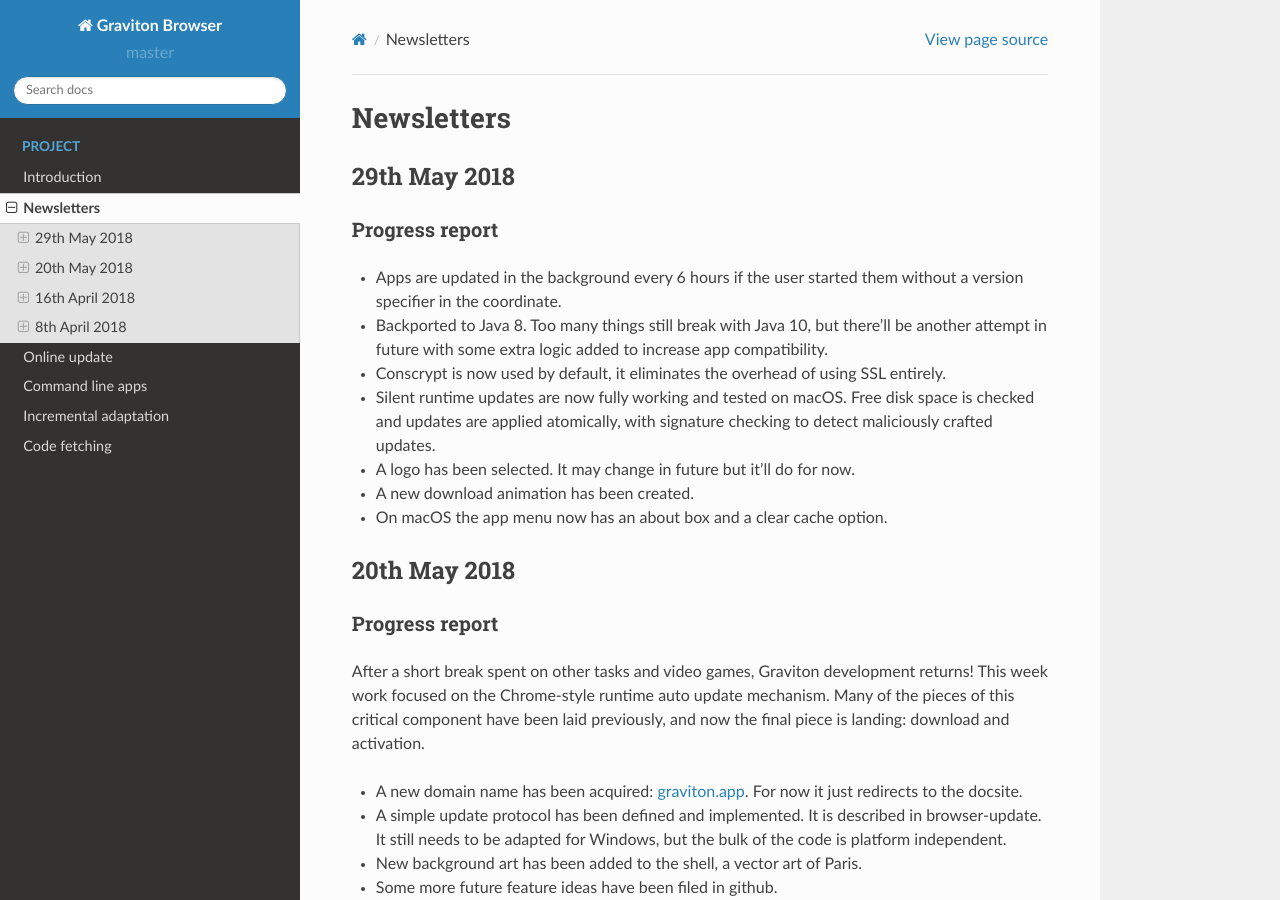
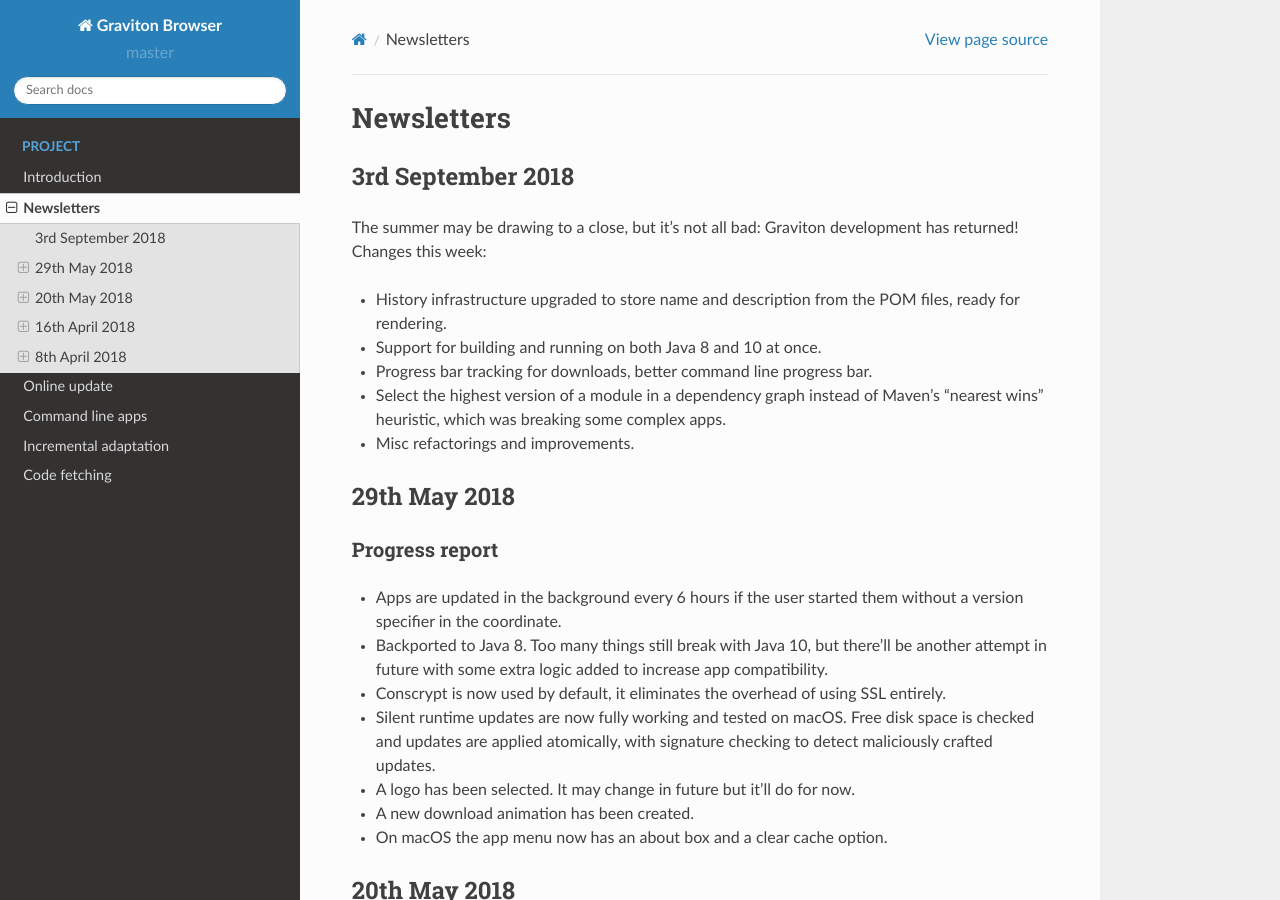
Before and after one commit to graviton-browser/graviton-browser, a Sphinx documentation site: the page built from website/source/newsletters.rst, in a window 1280 px wide and 900 px high. Built offline with Sphinx 7.4.7 and the Read the Docs theme 2.0.0, drawn with Linux system fonts in a browser that asks for light colours.

Commit message:
Newsletter for 3rd September.

```diff
--- a/website/source/newsletters.rst
+++ b/website/source/newsletters.rst
@@ -1,5 +1,17 @@
 Newsletters
 ***********
+
+3rd September 2018
+==================
+
+The summer may be drawing to a close, but it's not all bad: Graviton development has returned! Changes this week:
+
+* History infrastructure upgraded to store name and description from the POM files, ready for rendering.
+* Support for building and running on both Java 8 and 10 at once.
+* Progress bar tracking for downloads, better command line progress bar.
+* Select the highest version of a module in a dependency graph instead of Maven's "nearest wins" heuristic, which was breaking
+  some complex apps.
+* Misc refactorings and improvements.
 
 29th May 2018
 =============
```
